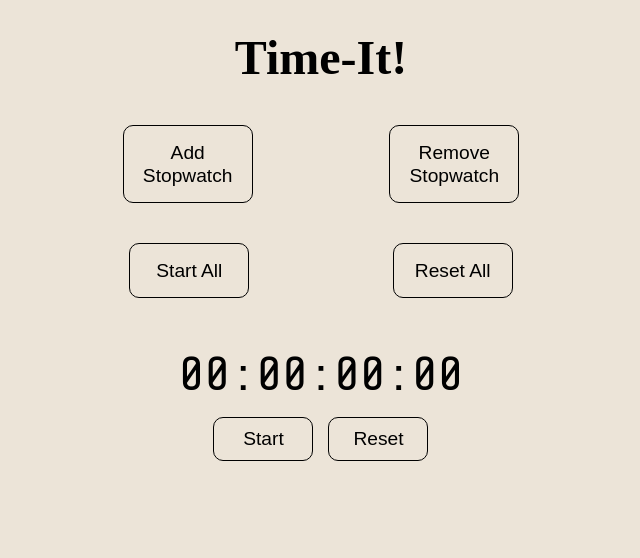
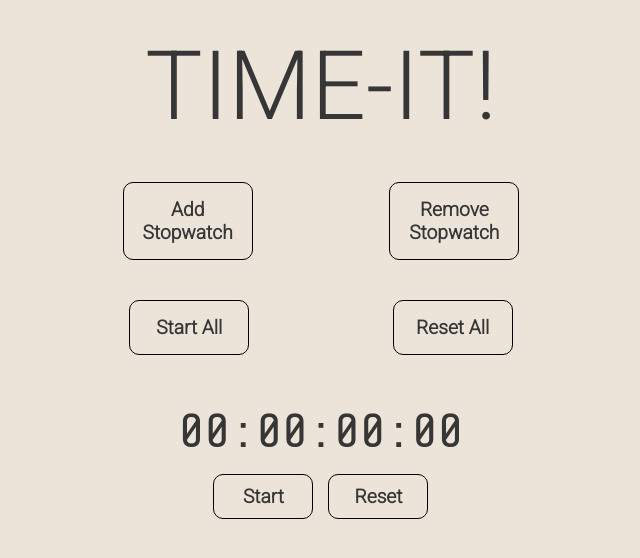
Before and after one commit to HanifCarroll/stopwatch, a plain HTML site: page index.html in a window 1280 px wide. Shown: the whole page, without its empty margins (319-959 px from the left). Drawn offline with nearby package versions, Linux system fonts and the light colour scheme; a web font is replaced by a local one.

Commit message:
Modify font families, colors, and weights.

```diff
--- a/index.html
+++ b/index.html
@@ -5,7 +5,7 @@
     <meta name="viewport" content="width=device-width, initial-scale=1.0" />
     <meta http-equiv="X-UA-Compatible" content="ie=edge" />
     <link rel="stylesheet" href="style.css" />
-    <title>Stopwatch</title>
+    <title>Time-It!</title>
   </head>
   <body>
     <h1 class="title">Time-It!</h1>
--- a/style.css
+++ b/style.css
@@ -1,4 +1,4 @@
-@import url("https://fonts.googleapis.com/css?family=Share+Tech+Mono");
+@import url("https://fonts.googleapis.com/css?family=Share+Tech+Mono|Roboto:300|Mina:100");
 
 * {
   margin: 0;
@@ -7,7 +7,7 @@
 }
 
 body {
-  color: black;
+  color: rgb(54, 54, 54);
   background: #ece4d8;
 }
 
@@ -25,16 +25,29 @@ body {
 
 .title {
   text-align: center;
-  font-size: 3em;
+  font-size: 3.5em;
   margin-top: 30px;
+  font-family: "Roboto", sans-serif;
+  font-weight: 100;
+  text-transform: uppercase;
+}
+
+@media (min-width: 750px) {
+  .title {
+    font-size: 6em;
+    letter-spacing: 2;
+  }
 }
 
 button {
   border: 1px solid black;
+  color: rgb(54, 54, 54);
   background: transparent;
   border-radius: 10px;
   transition-duration: 50ms;
   font-size: 1.2em;
+  font-weight: bold;
+  font-family: "Roboto", sans-serif;
 }
 
 button:hover {
```
